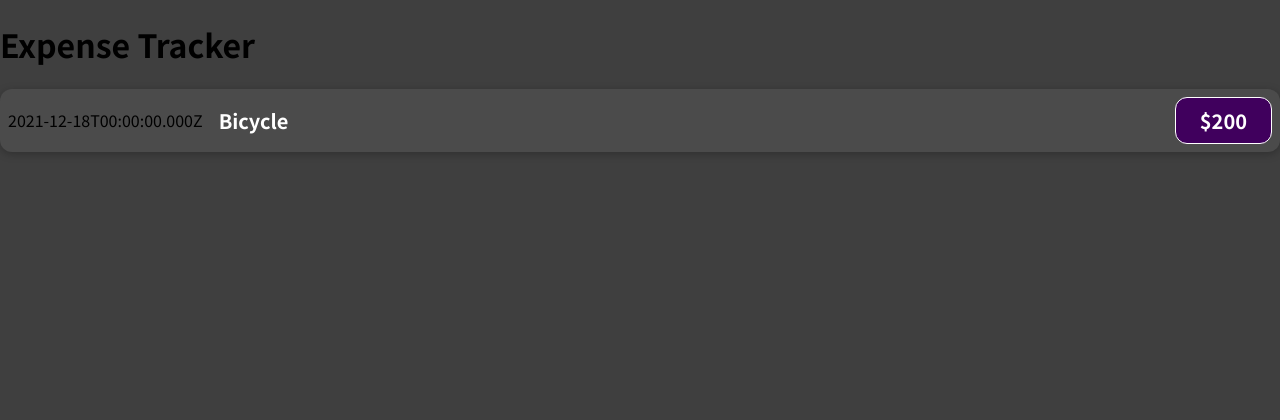
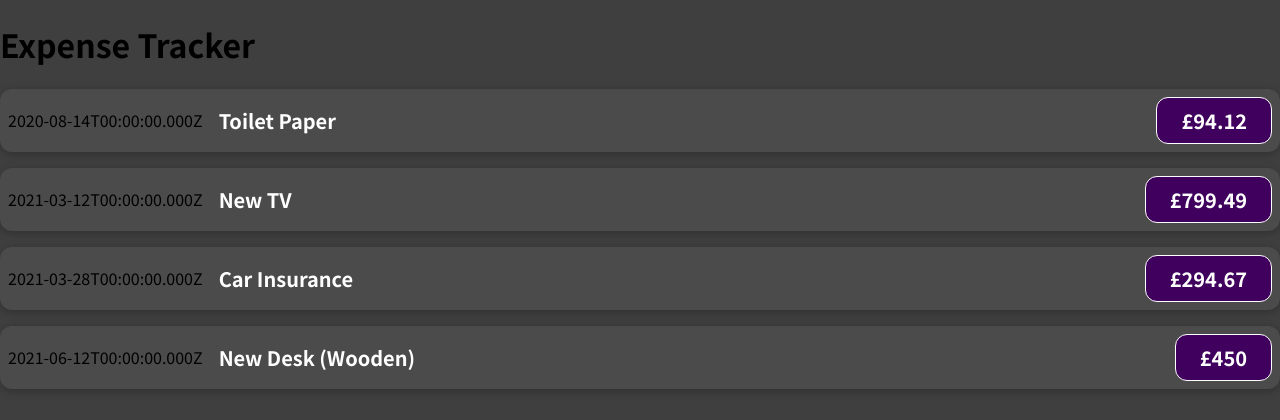
Before and after one commit to jonmccallum96/Expense-Tracker, a React (Create React App) app: page / in a window 1280 px wide. Shown: the top 420 px of the page. Built offline with nearby package versions, Linux system fonts and the light colour scheme.

Commit message:
map dummy data into expense items

```diff
--- a/src/App.js
+++ b/src/App.js
@@ -9,7 +9,12 @@
       amount: 94.12,
       date: new Date(2020, 7, 14),
     },
-    { id: 'e2', title: 'New TV', amount: 799.49, date: new Date(2021, 2, 12) },
+    {
+      id: 'e2',
+      title: 'New TV',
+      amount: 799.49,
+      date: new Date(2021, 2, 12),
+    },
     {
       id: 'e3',
       title: 'Car Insurance',
@@ -26,7 +31,9 @@
   return (
     <div>
       <h1>Expense Tracker</h1>
-      <ExpenseItem />
+      {expenses.map((expense) => {
+        return <ExpenseItem title={expense.title} amount={expense.amount} date={expense.date} />;
+      })}
     </div>
   );
 }
--- a/src/components/ExpenseItem.js
+++ b/src/components/ExpenseItem.js
@@ -1,16 +1,16 @@
 import './ExpenseItem.css';
 
-function ExpenseItem() {
-  const expenseDate = new Date(2021, 11, 18).toISOString();
+function ExpenseItem(props) {
+  const expenseDate = new Date(2021, 11, 18);
   const expenseTitle = 'Bicycle';
   const expenseAmount = 200;
 
   return (
     <div className="expense-item">
-      <div>{expenseDate}</div>
+      <div>{props.date.toISOString()}</div>
       <div className="expense-item__description">
-        <h2>{expenseTitle}</h2>
-        <div className="expense-item__price">${expenseAmount}</div>
+        <h2>{props.title}</h2>
+        <div className="expense-item__price">£{props.amount}</div>
       </div>
     </div>
   );
```
